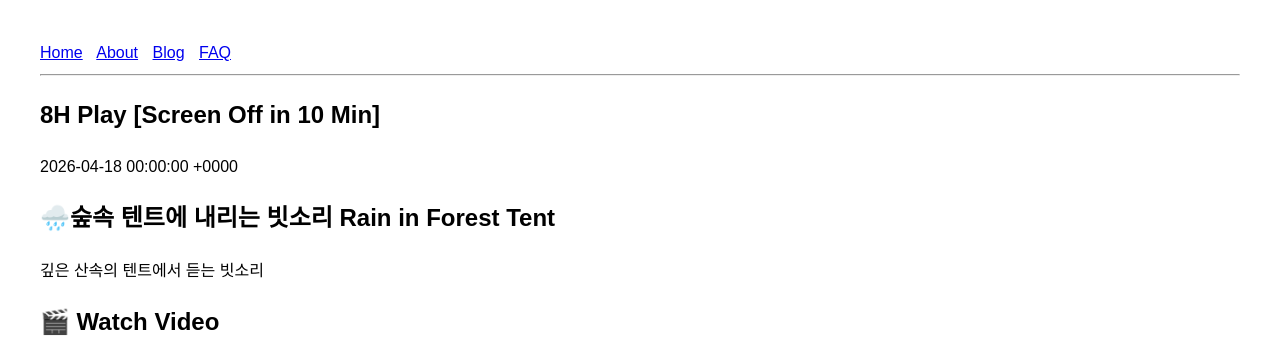
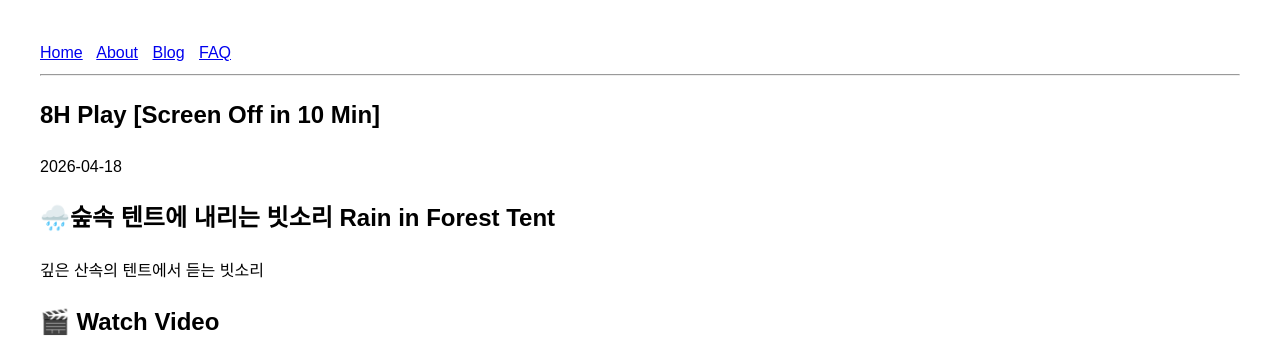
Before and after one commit to choijangwook/rain-deep-sleep, a Jekyll site: the page built from _posts/2026-04-18-텐트의 빗소리.md, in a window 1280 px wide. Shown: the top 350 px of the page. Built offline with Jekyll 4.4.1, drawn with Linux system fonts in a browser that asks for light colours.

Commit message:
Update post.html

```diff
--- a/_layouts/post.html
+++ b/_layouts/post.html
@@ -6,7 +6,7 @@
 
 <h1>{{ page.title }}</h1>
 
-<p>{{ page.date }}</p>
+<p>{{ page.date | date: "%Y-%m-%d" }}</p>
 
 {{ content }}
 
```
